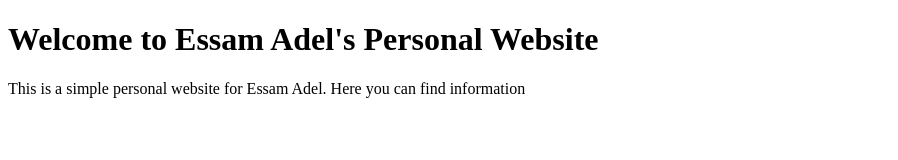
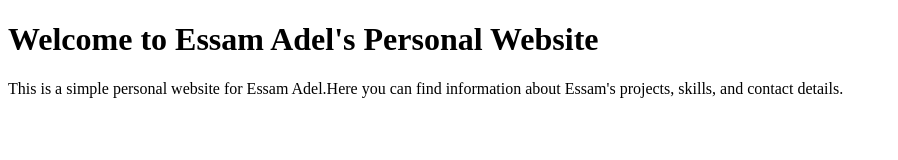
Before and after one commit to essamadel5656-arch/new-projectt, a plain HTML site: page index.html in a window 1280 px wide. Shown: the whole page, without its empty margins (0-898 px from the left). Drawn offline with Linux system fonts and the light colour scheme.

Commit message:
add text

```diff
--- a/index.html
+++ b/index.html
@@ -7,6 +7,6 @@
 </head>
 <body>
     <h1>Welcome to Essam Adel's Personal Website</h1>
-    <p>This is a simple personal website for Essam Adel. Here you can find information
+    <p>This is a simple personal website for Essam Adel.Here you can find information about Essam's projects, skills, and contact details.</p>
 </body>
 </html>
```
